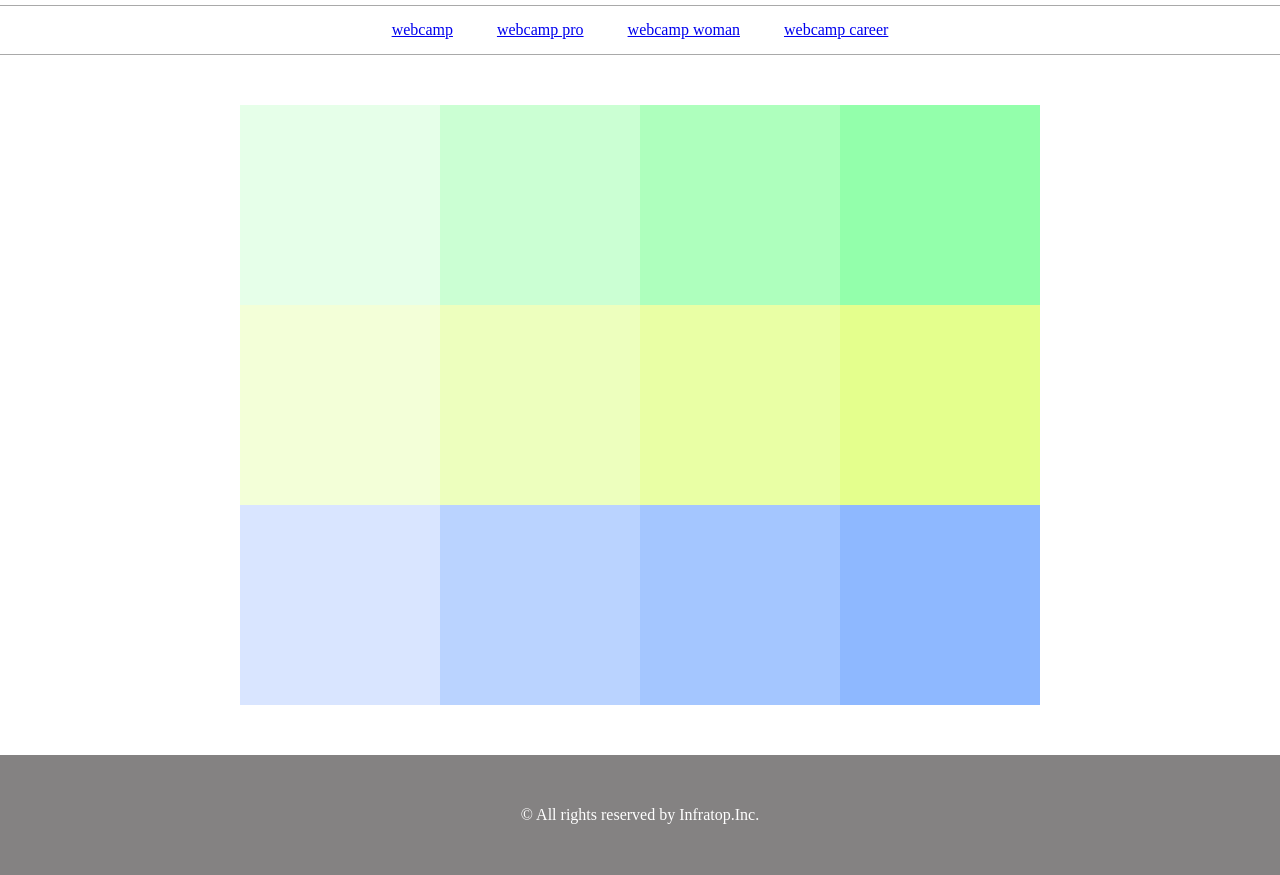
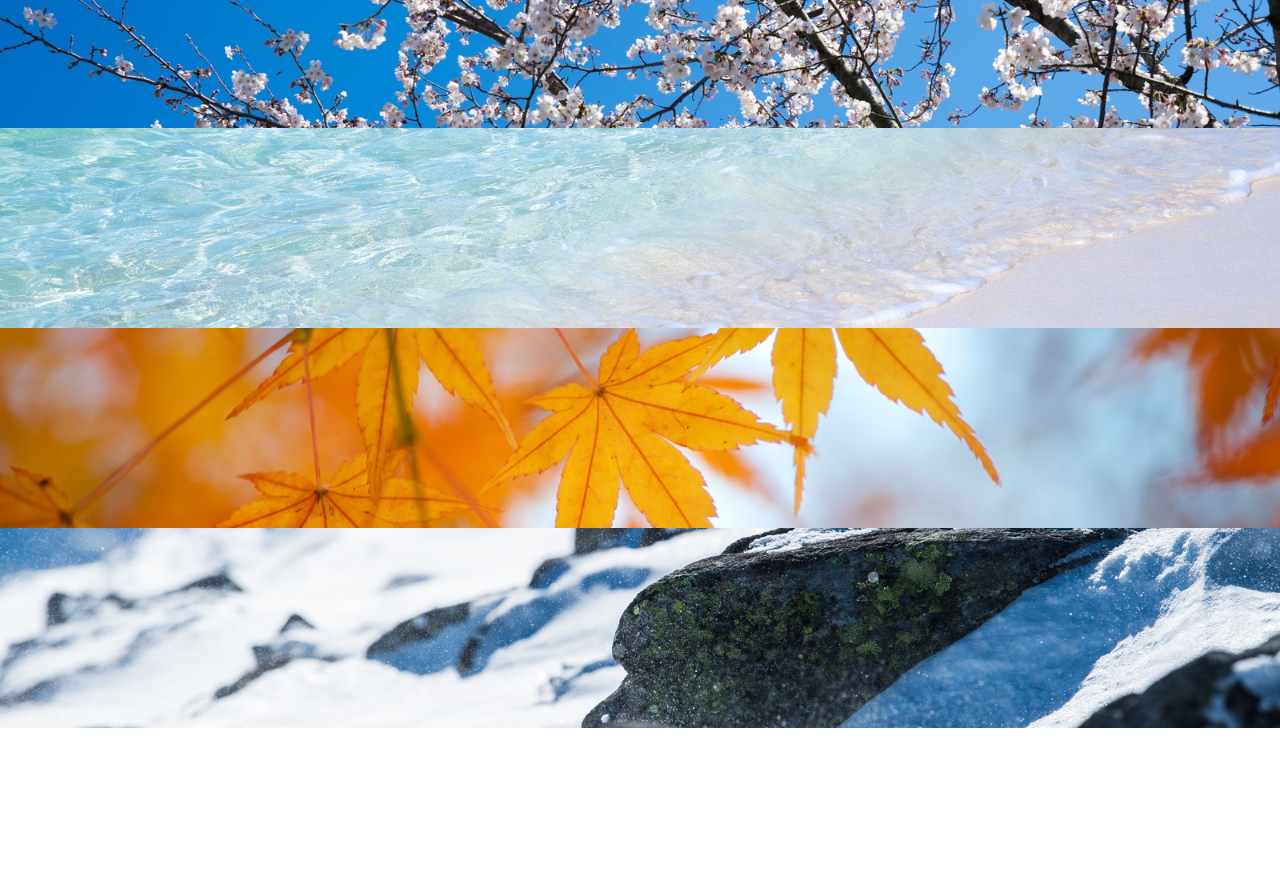
Before and after one commit to MorijunHack/DMM-HTMLpractice, a plain HTML site: page index.html in a window 1280 px wide. Shown: the part 72-947 px from the top of the page. After the commit the page ends 800 px from the top, so only its background shows below. Drawn offline with Linux system fonts and the light colour scheme.

Commit message:
[Finish]1-5

```diff
--- a/index.html
+++ b/index.html
@@ -2,42 +2,12 @@
 <html lang="ja">
 <head>
 	<link rel="stylesheet" href="styles.css">
-	<title>第4章</title>
+	<title>第5章</title>
 </head>
 <body>
-	<header>
-		<h1 class="headline"><a href="http://infratop.jp/">infratop</a></h1>
-		<nav>
-			<ul class="nav-list">
-				<li class="nav-list-item"><a href="https://web-camp.io/">webcamp</a></li>
-				<li class="nav-list-item"><a href="http://web-camp.io/pro/">webcamp pro</a></li>
-				<li class="nav-list-item"><a href="http://web-camp.io/woman/">webcamp woman</a></li>
-				<li class="nav-list-item"><a href="http://web-camp.io/career/">webcamp career</a></li>
-			</ul>
-		</nav>
-	</header><!-- /header -->
-
-	<div class="main clearfix">
-
-		<div class="col1-row1"></div>
-		<div class="col2-row1"></div>
-		<div class="col3-row1"></div>
-		<div class="col4-row1"></div>
-
-		<div class="col1-row2"></div>
-		<div class="col2-row2"></div>
-		<div class="col3-row2"></div>
-		<div class="col4-row2"></div>
-
-		<div class="col1-row3"></div>
-		<div class="col2-row3"></div>
-		<div class="col3-row3"></div>
-		<div class="col4-row3"></div>
-
-	</div>
-
-	<footer>
-		<p class="footer-text">©︎ All rights reserved by Infratop.Inc.</p>
-	</footer>
+	<div class="box1"></div>
+	<div class="box2"></div>
+	<div class="box3"></div>
+	<div class="box4"></div>
 </body>
 </html>
--- a/styles.css
+++ b/styles.css
@@ -6,144 +6,31 @@
 	box-sizing: border-box;
 }
 
-/*clearfix*/
-.clearfix::after {
-	content: "";
-	display: block;
-	clear: both;
+.box1 {
+	width: 100%;
+	height: 200px;
+	background: url(img/box1.jpg);
+	background-size: cover;
+	background-position: center;
 }
-
-
-/*header*/
-
-header {
+.box2 {
 	width: 100%;
-	text-align: center;
+	height: 200px;
+	background: url(img/box2.jpg);
+	background-size: cover;
+	background-position: center;
 }
-
-.headline {
-	padding: 20px 0;
+.box3 {
+	width: 100%;
+	height: 200px;
+	background: url(img/box3.jpg);
+	background-size: cover;
+	background-position: center;
 }
-
-nav {
-	border-top: solid 1px darkgray;
-	border-bottom: solid 1px darkgray;
-	padding: 15px 0;
+.box4 {
+	width: 100%;
+	height: 200px;
+	background: url(img/box4.jpg);
+	background-size: cover;
+	background-position: center;
 }
-
-.nav-list {
-	text-align: center;
-	margin: 0 auto;
-}
-
-.nav-list-item {
-	display: inline-block;
-	margin: 0 20px;
-}
-
-
-/*main*/
-
-.main {
-	margin: 50px auto;
-	width: 800px;
-}
-
-.col1-row1 {
-	width: 200px;
-	height: 200px;
-	float: left;
-	background: #e6ffe9;
-}
-
-.col2-row1 {
-	width: 200px;
-	height: 200px;
-	float: left;
-	background: #cbffd3;
-}
-
-.col3-row1 {
-	width: 200px;
-	height: 200px;
-	float: left;
-	background: #aeffbd;
-}
-
-.col4-row1 {
-	width: 200px;
-	height: 200px;
-	float: left;
-	background: #93ffab;
-}
-
-.col1-row2 {
-	width: 200px;
-	height: 200px;
-	float: left;
-	background: #f3ffd8;
-}
-
-.col2-row2 {
-	width: 200px;
-	height: 200px;
-	float: left;
-	background: #edffbe;
-}
-
-.col3-row2 {
-	width: 200px;
-	height: 200px;
-	float: left;
-	background: #e9ffa5;
-}
-
-.col4-row2 {
-	width: 200px;
-	height: 200px;
-	float: left;
-	background: #e4ff8d;
-}
-
-.col1-row3 {
-	width: 200px;
-	height: 200px;
-	float: left;
-	background: #d9e5ff;
-}
-
-.col2-row3 {
-	width: 200px;
-	height: 200px;
-	float: left;
-	background: #bad3ff;
-}
-
-.col3-row3 {
-	width: 200px;
-	height: 200px;
-	float: left;
-	background: #a4c6ff;
-}
-
-.col4-row3 {
-	width: 200px;
-	height: 200px;
-	float: left;
-	background: #8eb8ff;
-}
-
-
-/*footer*/
-
-footer {
-	width: 100%;
-	height: 120px;
-	text-align: center;
-	background: #848282;
-}
-
-.footer-text {
-	line-height: 120px;
-	color: #fff;
-}
```
Also changed, not shown: img/box1.jpg (added), img/box2.jpg (added), img/box3.jpg (added), img/box4.jpg (added).
